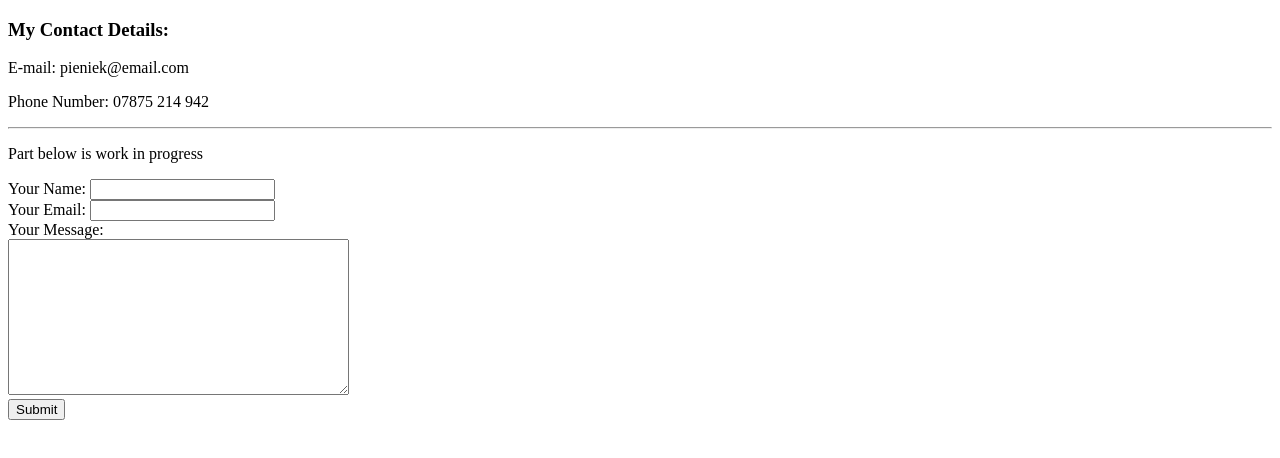
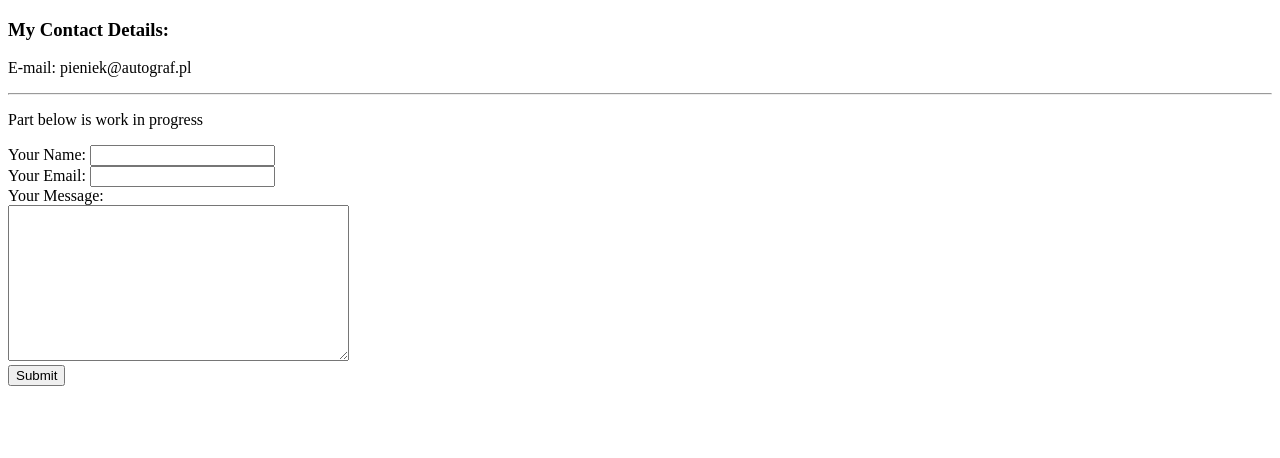
Before and after one commit to Pieniek-the-Bald/My-Page, a plain HTML site: page contact.html in a window 1280 px wide. Drawn offline with Linux system fonts and the light colour scheme.

Commit message:
Update contact.html

```diff
--- a/contact.html
+++ b/contact.html
@@ -6,8 +6,7 @@
   </head>
   <body>
     <h3>My Contact Details:</h3>
-    <p>E-mail: pieniek@email.com</p>
-    <p>Phone Number: 07875 214 942</p>
+    <p>E-mail: pieniek@autograf.pl</p>
     <hr>
     <p>Part below is work in progress</p>
     <form action="mailto:john.wick.elite.001@gmail.com" method="post" enctype="text/plain">
```
